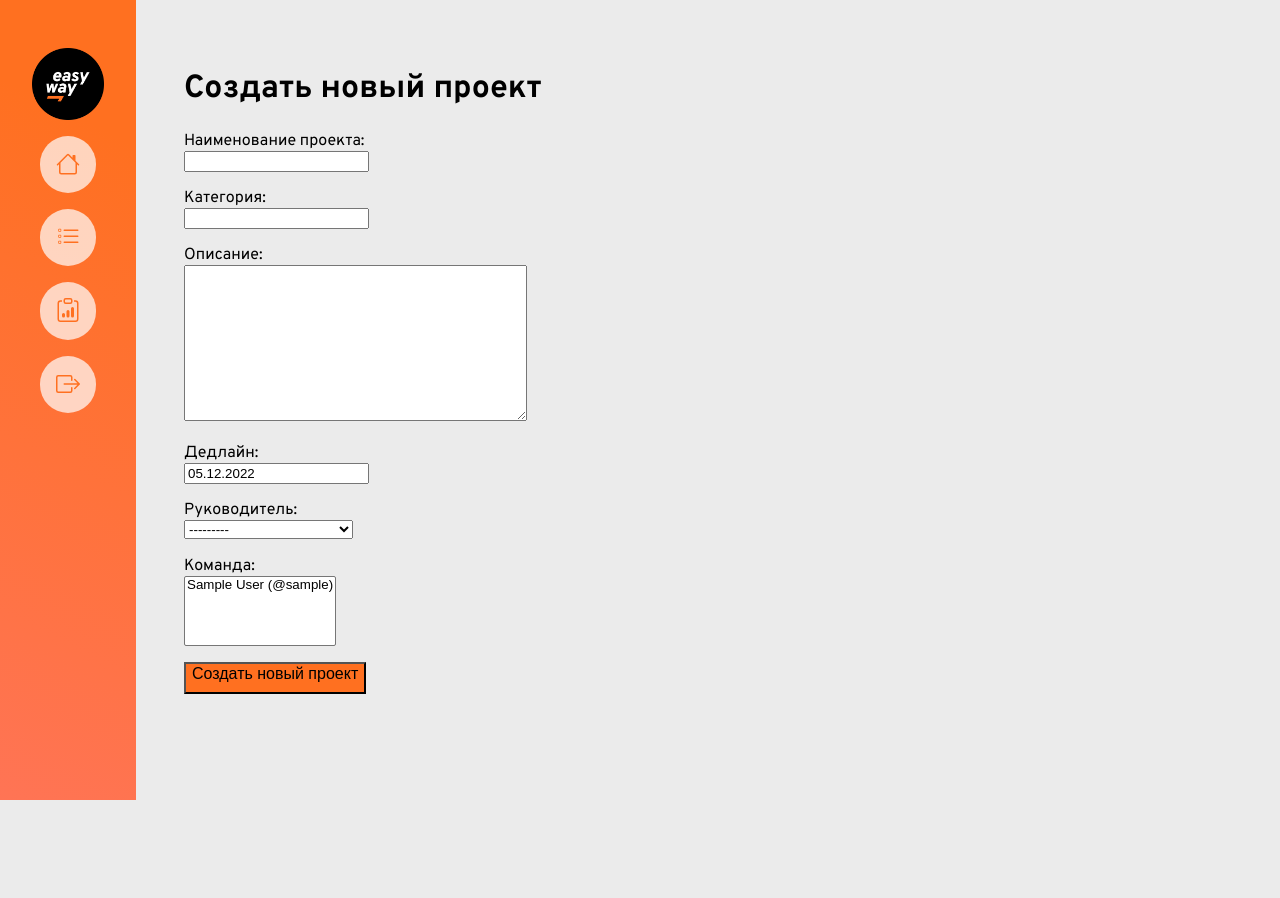
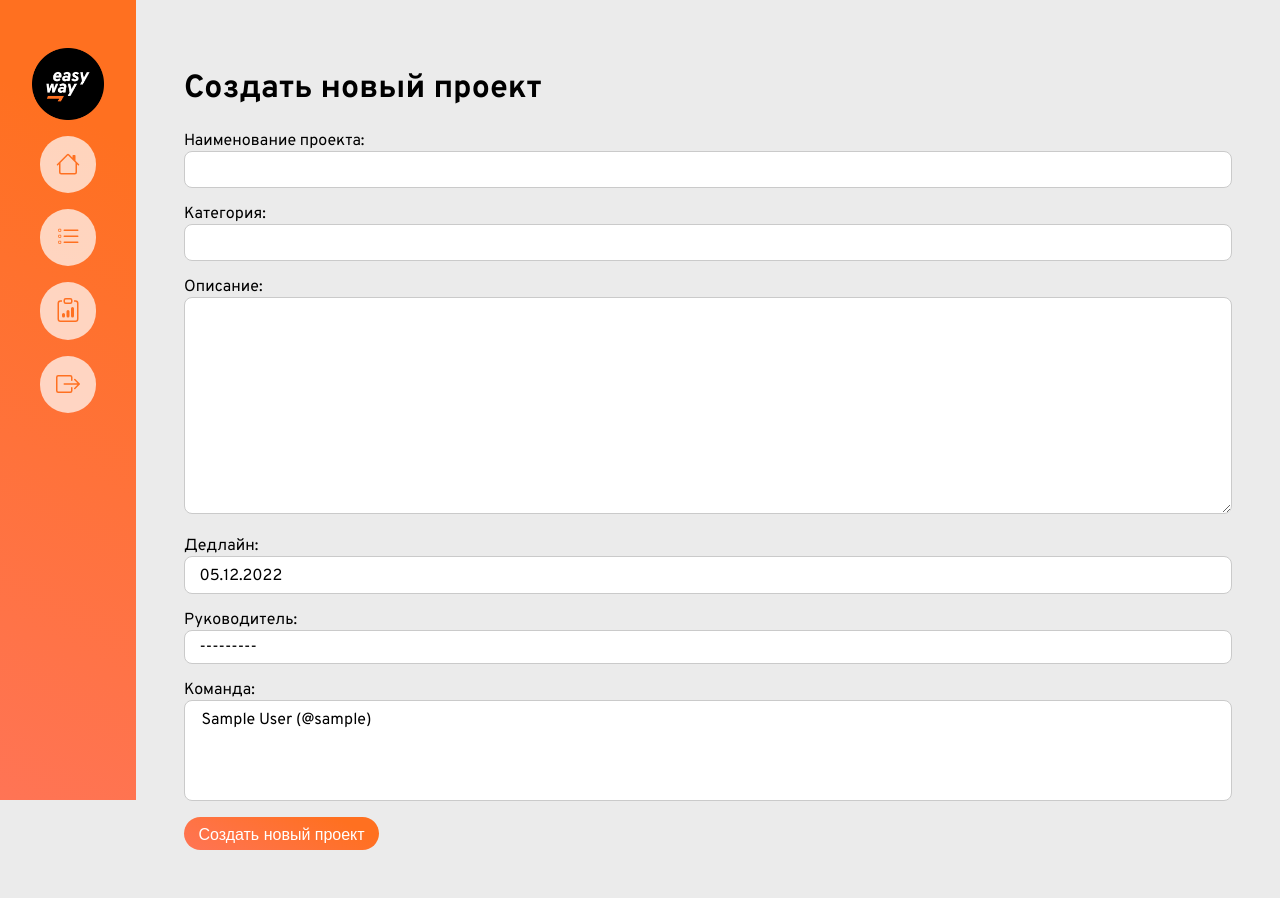
Before and after one commit to vlnko/pmx, a Django app: page /projects/p/create in a window 1280 px wide. Before the commit the page ends 800 px from the top, so only its background shows below. Run offline with Django 4.2, Linux system fonts and the light colour scheme; the visitor is signed in with stand-in values (Sample User, id 1); data comes from the database, SQL or seed files in the repository.

Commit message:
styled forms

```diff
--- a/projects/models.py
+++ b/projects/models.py
@@ -5,8 +5,8 @@ from accounts.models import CustomUser
 
 class Project(models.Model):
     id = models.AutoField(verbose_name='ID проекта', primary_key=True)
-    title = models.CharField(verbose_name='Наименование проекта', max_length=50, blank=False)
-    category = models.CharField(verbose_name='Категория', max_length=50)
+    title = models.CharField(verbose_name='Наименование проекта', max_length=24, blank=False)
+    category = models.CharField(verbose_name='Категория', max_length=48)
     description = models.TextField(verbose_name='Описание')
     created = models.DateField(verbose_name='Создан', auto_now_add=True)
     deadline = models.DateField(default=datetime.date.today, auto_now=False, auto_now_add=False, verbose_name='Дедлайн')
@@ -14,7 +14,7 @@ class Project(models.Model):
     project_team = models.ManyToManyField(CustomUser, related_name='proj_team', verbose_name='Команда')
 
     def __str__(self):
-        return f"{self.title}"
+        return self.title
 
     class Meta:
         verbose_name = 'Проект'
@@ -23,14 +23,11 @@ class Project(models.Model):
     def days_remaining(self):
         d = str(self.deadline - datetime.date.today())[:-9]
         numbers = re.search(r'\d+', d)
-
         if numbers != None:
             numbers = numbers.group()
         else:
             numbers = 0
-
         num_days = int(numbers)
-
         words = ['день', 'дня', 'дней']
         if num_days % 10 == 1 and num_days % 100 != 11:
             p = 0
--- a/projects/views.py
+++ b/projects/views.py
@@ -79,7 +79,6 @@ class TaskUpdateView(LoginRequiredMixin, UpdateView):
 
 class TaskDeleteView(LoginRequiredMixin, DeleteView):
     model = Task
-    # success_url = reverse_lazy('project-all')
     template_name = "projects/task_delete.html"
 
     def get_success_url(self):
@@ -89,12 +88,12 @@ class TaskDeleteView(LoginRequiredMixin, DeleteView):
 
 @login_required(login_url='login')
 def MyTasksView(request):
-    tasks = Task.objects.all().filter(executor=request.user)
+    tasks = Task.objects.all().filter(executor=request.user).order_by('-status', 'date_end')
     return render(request, 'projects/task_my_list.html', {'title': 'My tasks', 'tasks': tasks})
 
 
 @login_required(login_url='login')
 def ProjectHomeView(request):
-    my_tasks = Task.objects.all().filter(executor=request.user)
+    my_tasks = Task.objects.all().filter(executor=request.user).order_by('-status', 'date_end')
     my_projects = Project.objects.all().filter(project_team=request.user).order_by('deadline')
     return render(request, 'projects/home.html', {'title': 'My homepage', 'tasks': my_tasks, 'projects': my_projects})
--- a/static/main.css
+++ b/static/main.css
@@ -277,3 +277,30 @@ progress[value]::-moz-progress-bar {
     gap: 1rem;
     width: 100%;
 }
+
+
+/* Inputs */
+input, select, textarea {
+    font-size: 1rem;
+    font-family: 'Overpass';
+    width: 100%;
+    border: 1px solid rgb(202, 202, 202);
+    padding: .55rem .9rem .4rem;
+    box-sizing: border-box;
+     -webkit-box-sizing:border-box;
+     -moz-box-sizing: border-box;
+     -webkit-appearance: none;
+    -moz-appearance : none;
+    background-color: #fff;
+    border-radius: .5rem;
+}
+[type="submit"] {
+    background: linear-gradient(206.57deg, #FF7020 16.67%, #FF7455 100%);
+    padding: .55rem .9rem .4rem;
+    border-radius: 5rem;
+    display: inline-block;
+    text-decoration: none;
+    color: white;
+    width: fit-content;
+    border: none;
+}
--- a/templates/projects/task_update.html
+++ b/templates/projects/task_update.html
@@ -15,7 +15,7 @@
             {{ field }}
         </p>
 	{% endfor %}
-    <button type="submit">Сохранить задачу</button>
+    <input type="submit" value="Сохранить задачу">
   </form>
 
 
```
